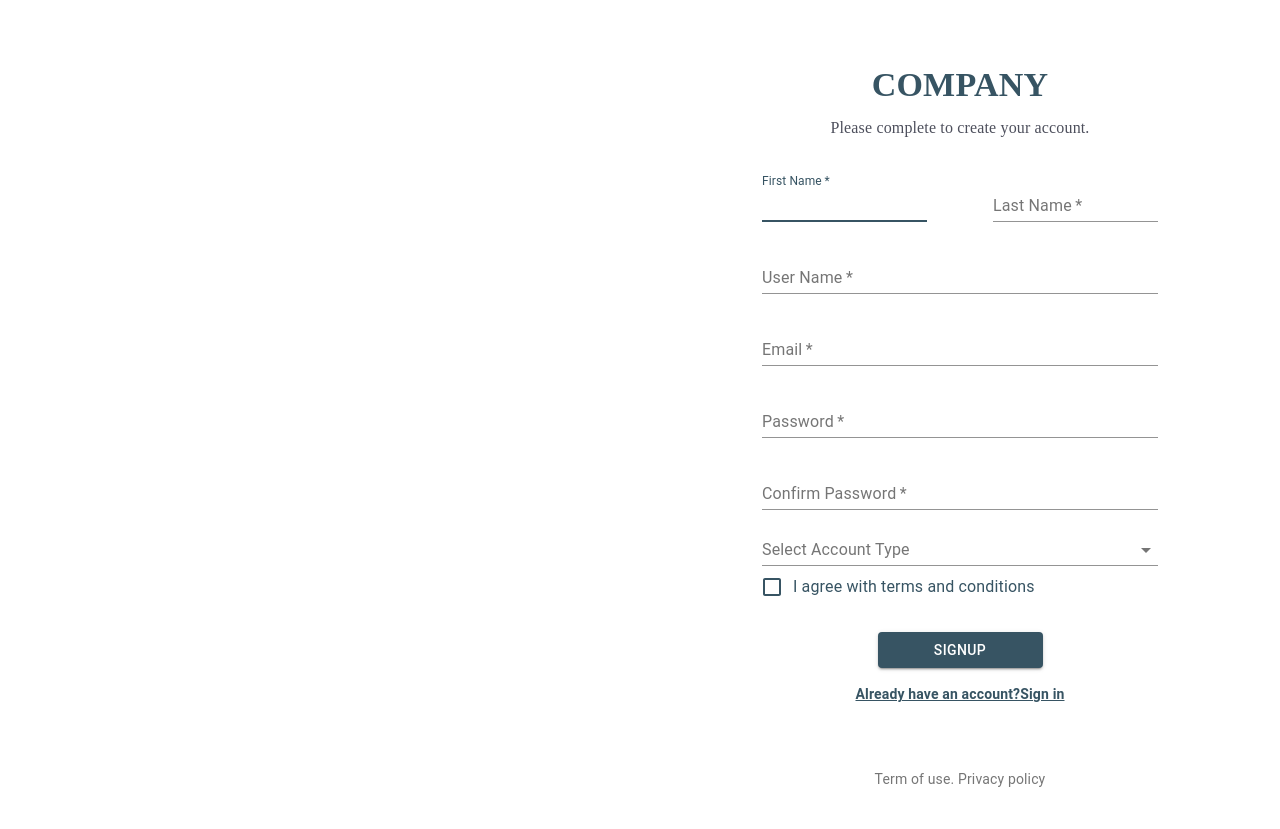
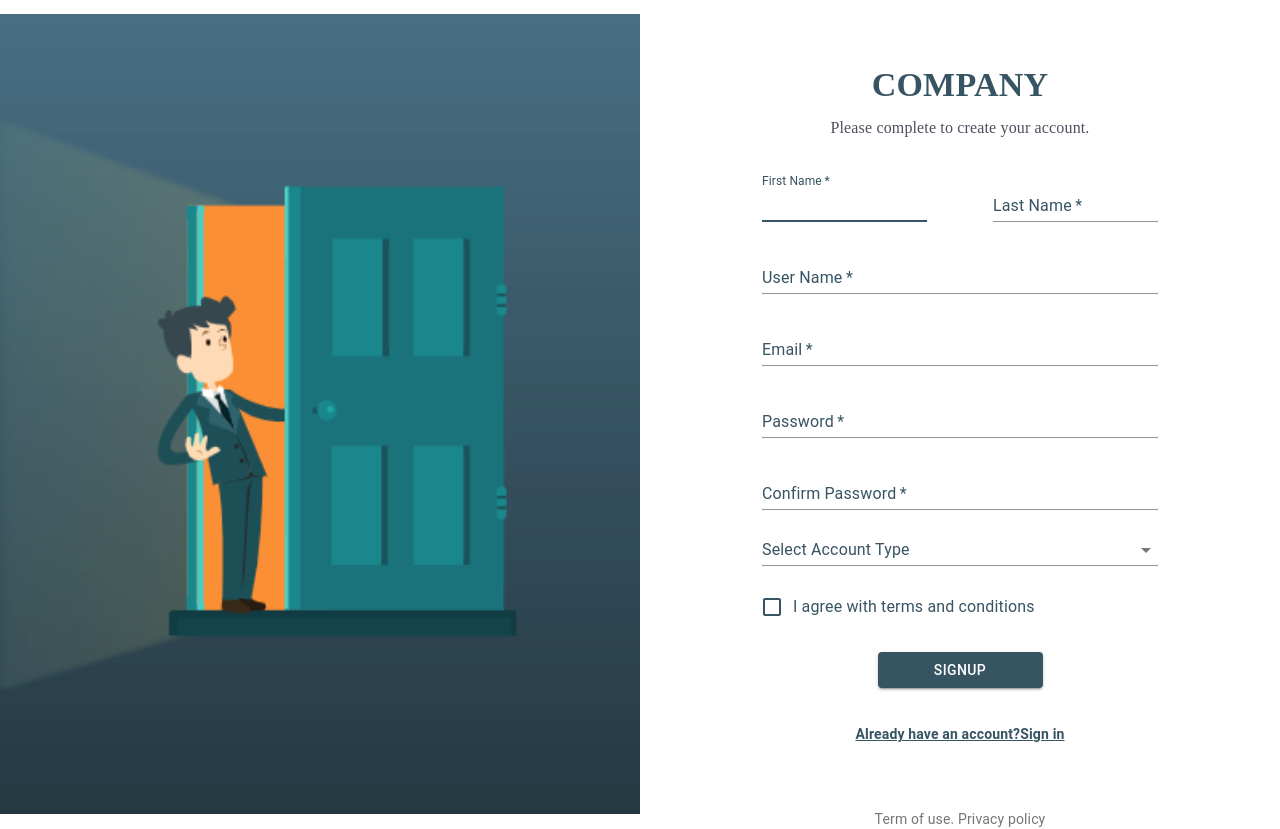
Before and after one commit to idea2life/proejct-management-react, a React (Create React App) app: page /signup in a window 1280 px wide. Before the commit the page ends 800 px from the top, so only its background shows below. Built offline with nearby package versions, Linux system fonts and the light colour scheme.

Commit message:
some update

```diff
--- a/src/components/signinform/index.js
+++ b/src/components/signinform/index.js
@@ -25,6 +25,9 @@ function Copyright() {
 
 const CssTextField = withStyles({
   root: {
+    '& label': {
+      color: mainColor,
+    },
     '& label.Mui-focused': {
       color: mainColor,
     },
--- a/src/components/signupform/index.js
+++ b/src/components/signupform/index.js
@@ -30,6 +30,9 @@ function Copyright() {
 
 const CssTextField = withStyles({
   root: {
+    '& label': {
+      color: mainColor,
+    },
     '& label.Mui-focused': {
       color: mainColor,
     },
@@ -170,7 +173,7 @@ export default function SignInForm() {
           />
 
           <FormControl fullWidth>
-            <InputLabel id="demo-simple-select-label">Select Account Type</InputLabel>
+            <InputLabel id="demo-simple-select-label" style={{color: mainColor}}>Select Account Type</InputLabel>
             <Select
               labelId="demo-simple-select-label"
               id="demo-simple-select"
@@ -179,7 +182,8 @@ export default function SignInForm() {
               <MenuItem value={20}>type2</MenuItem>
             </Select>
           </FormControl>
-          <Grid item>
+
+          <Grid item style = {{ marginTop: 20 }}>
             <FormControlLabel
               control={<Checkbox value="agree" style={{ color: mainColor }} />}
               label="I agree with terms and conditions"
@@ -198,7 +202,7 @@ export default function SignInForm() {
               </Button>
             </Grid>
           </Grid>
-          <Grid container justify="center" alignItems="center">
+          <Grid container justify="center" alignItems="center" style = {{ marginTop: 20 }}>
             <Link to="/login" variant="body2" style={{ color: mainColor }}>
               Already have an account?Sign in
             </Link>
--- a/src/views/Login/index.js
+++ b/src/views/Login/index.js
@@ -2,6 +2,7 @@ import React from 'react';
 import Container from '@material-ui/core/Container';
 import Grid from '@material-ui/core/Grid';
 import SignInForm from '../../components/signinform';
+import background from '../../assets/background.png';
 
 export default class Login extends React.Component {
     constructor(props) {
@@ -24,7 +25,7 @@ export default class Login extends React.Component {
                 alignItems="center"
                 >
                 <Grid container item xs={6} style={{height: '100%'}}>
-                    <div style = {{ width: '100%', height: '100%', background: 'blue'}} />
+                    <img src = {background} style = {{ width: '100%', height: '100vh'}}/>
                 </Grid>
                 <Grid container item xs={6} justify="center" alignItems="center">
                     <SignInForm onClick = {this.gotoSignup()}/>
--- a/src/views/Signup/index.js
+++ b/src/views/Signup/index.js
@@ -1,6 +1,7 @@
 import React from 'react';
 import SignUpForm from '../../components/signupform';
 import Grid from '@material-ui/core/Grid';
+import background from '../../assets/background.png';
 
 export default class Signup extends React.Component {
     constructor(props) {
@@ -19,7 +20,7 @@ export default class Signup extends React.Component {
                 alignItems="center"
                 >
                 <Grid container item xs={6} style={{height: '100%'}}>
-                    <div style = {{ width: '100%', height: '100%', background: 'blue'}} />
+                    <img src = {background} style = {{ width: '100%', height: '100vh'}}/>
                 </Grid>
                 <Grid container item xs={6} justify="center" alignItems="center">
                     <SignUpForm />
```
Also changed, not shown: src/assets/background.png (added).
